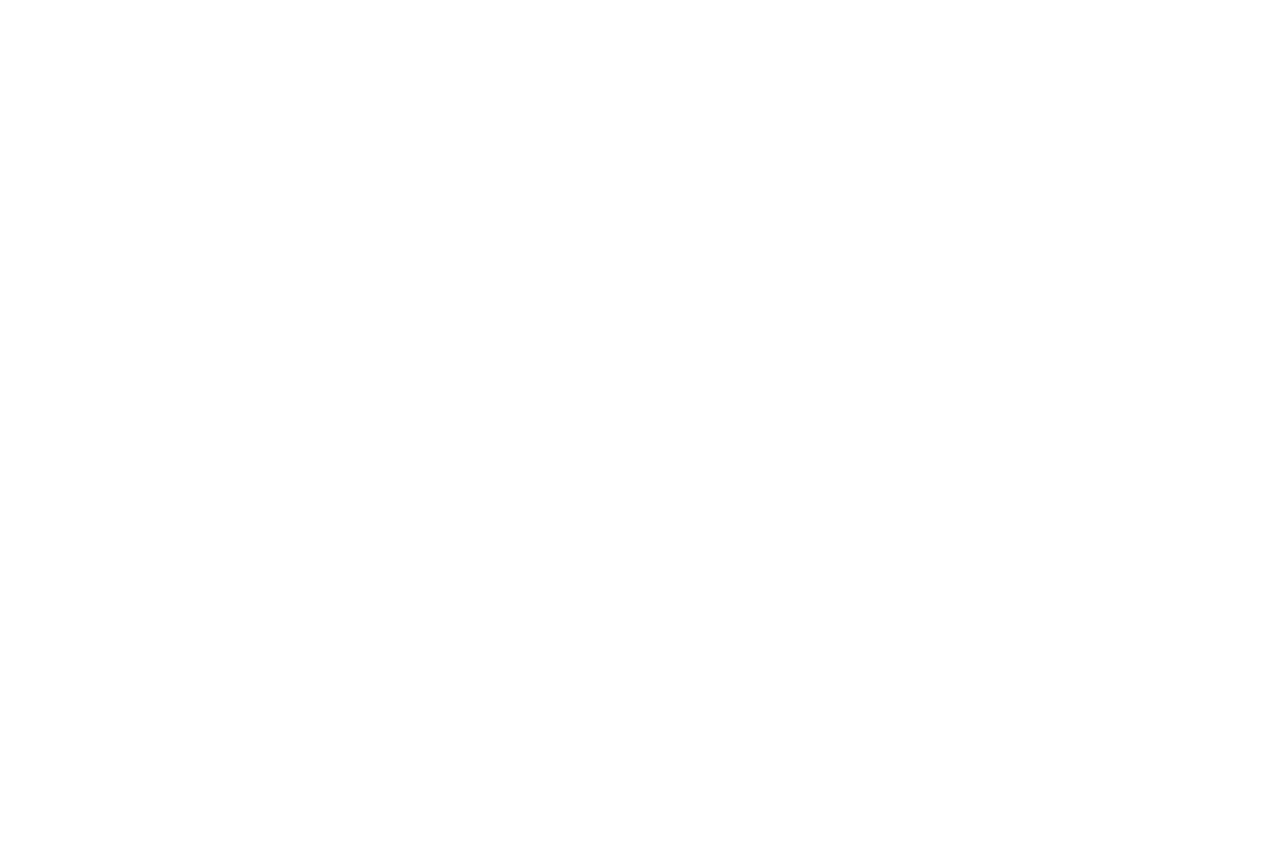
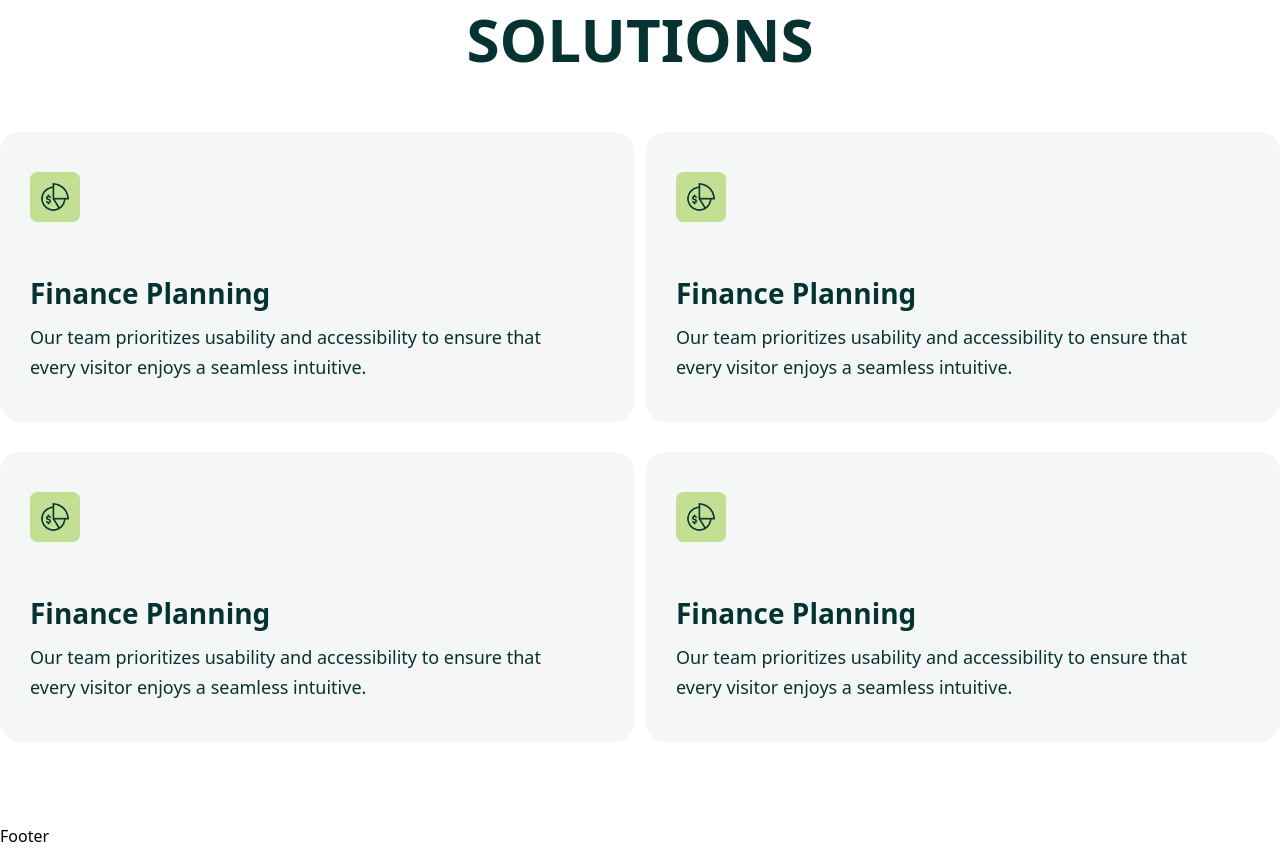
Before and after one commit to mdjaberdev/prozen-Next-Js, a Next.js app: page / in a window 1280 px wide. Shown: the part 1180-2028 px from the top of the page. Before the commit the page ends 924 px from the top, so only its background shows below. Built offline with nearby package versions, Linux system fonts and the light colour scheme.

Commit message:
feat: service part

```diff
--- a/app/globals.css
+++ b/app/globals.css
@@ -2,5 +2,6 @@
 @import "tailwindcss";
 
 @theme {
-    --font-poppins : var(--font-poppins)
+    --font-poppins : var(--font-poppins);
+    --font-Oswald : var(--font-oswald);
 }
--- a/app/layout.js
+++ b/app/layout.js
@@ -1,4 +1,4 @@
-import { Poppins } from "next/font/google";
+import { Oswald, Poppins } from "next/font/google";
 import "./globals.css";
 import Header from "./layouts/Header";
 import Footer from "./layouts/Footer";
@@ -6,7 +6,12 @@
 const poppins = Poppins({
   subsets: ["latin"],
   variable: "--font-poppins",
-  weight: ["400", "500", "600", "700", "800"],
+  weight: ["400", "500", "600", "700"],
+});
+const oswald = Oswald({
+  subsets: ["latin"],
+  variable: "--font-oswald",
+  weight: ["400", "500", "600", "700"],
 });
 
 export const metadata = {
@@ -21,7 +26,7 @@
         2. font-poppins: Applies the Tailwind font utility
         3. antialiased: Makes fonts look smoother
       */}
-      <body className={`${poppins.variable} antialiased`}>
+      <body className={`${poppins.variable} ${oswald.variable} antialiased`}>
         <Header />
         {/* It is good practice to wrap main content in a main tag */}
         <main>{children}</main>
--- /dev/null
+++ b/app/layouts/Service.jsx
@@ -0,0 +1,86 @@
+import React from "react";
+import Container from "../[components]/Container";
+import Image from "next/image";
+
+const Service = () => {
+  return (
+    <div>
+      <Container>
+        <div className="pt-32.5 pb-20.5">
+          <div className="text-center font-semibold font-Oswald uppercase">
+            <h4 className="text-[#F75709] text-base">Our Services</h4>
+            <h3 className="text-[#063231] text-[60px] px-75 leading-16.5">
+              Versatile Range <br /> of Business Solutions
+            </h3>
+          </div>
+          <div className="mt-15 flex gap-x-3">
+            <div className="w-159 bg-[#F5F7F7] py-10 px-7.5 rounded-[20px]">
+              <Image
+                src={"/srvItm.png"}
+                alt="srvItm.png"
+                height={60}
+                width={50}
+              />
+              <h4 className="text-[#063231] text-[28px] font-semibold font-Oswald mt-12.5">
+                Finance Planning
+              </h4>
+              <p className="text-[#063231] text-[18px] w-138.75 leading-7.5 mt-2">
+                Our team prioritizes usability and accessibility to ensure that
+                every visitor enjoys a seamless intuitive.
+              </p>
+            </div>
+            <div className="w-159 bg-[#F5F7F7] py-10 px-7.5 rounded-[20px]">
+              <Image
+                src={"/srvItm.png"}
+                alt="srvItm.png"
+                height={60}
+                width={50}
+              />
+              <h4 className="text-[#063231] text-[28px] font-semibold font-Oswald mt-12.5">
+                Finance Planning
+              </h4>
+              <p className="text-[#063231] text-[18px] w-138.75 leading-7.5 mt-2">
+                Our team prioritizes usability and accessibility to ensure that
+                every visitor enjoys a seamless intuitive.
+              </p>
+            </div>
+          </div>
+          <div className="mt-7.5 flex  gap-x-3">
+            <div className="w-159 bg-[#F5F7F7] py-10 px-7.5 rounded-[20px]">
+              <Image
+                src={"/srvItm.png"}
+                alt="srvItm.png"
+                height={60}
+                width={50}
+              />
+              <h4 className="text-[#063231] text-[28px] font-semibold font-Oswald mt-12.5">
+                Finance Planning
+              </h4>
+              <p className="text-[#063231] text-[18px] w-138.75 leading-7.5 mt-2">
+                Our team prioritizes usability and accessibility to ensure that
+                every visitor enjoys a seamless intuitive.
+              </p>
+            </div>
+            <div className="w-159 bg-[#F5F7F7] py-10 px-7.5 rounded-[20px]">
+              <Image
+                src={"/srvItm.png"}
+                alt="srvItm.png"
+                height={60}
+                width={50}
+              />
+              <h4 className="text-[#063231] text-[28px] font-semibold font-Oswald mt-12.5">
+                Finance Planning
+              </h4>
+              <p className="text-[#063231] text-[18px] w-138.75 leading-7.5 mt-2">
+                Our team prioritizes usability and accessibility to ensure that
+                every visitor enjoys a seamless intuitive.
+              </p>
+            </div>
+          </div>
+        </div>
+      </Container>
+    </div>
+  );
+};
+
+export default Service;
--- a/app/page.jsx
+++ b/app/page.jsx
@@ -1,10 +1,12 @@
 import Banner from "./layouts/Banner";
+import Service from "./layouts/Service";
 
 
 export default function Home() {
   return (
     <div>
       <Banner/>
+      <Service/>
     </div>
   );
 }
```
Also changed, not shown: public/srvItm.png (added), 1 other file (tests, documents, lock files or other folders).
